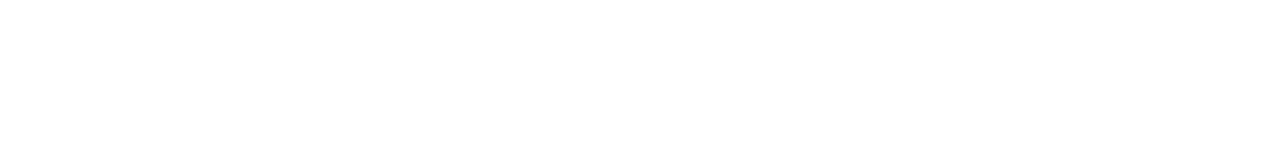
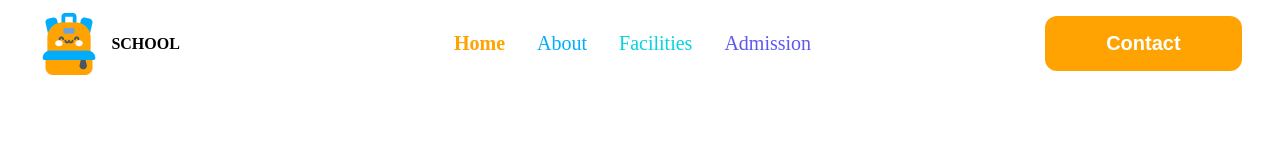
Before and after one commit to RahilLamisa/b11a2, a plain HTML site: page index.html in a window 1280 px wide. Drawn offline with Linux system fonts and the light colour scheme.

Commit message:
navbar done

```diff
--- a/index.html
+++ b/index.html
@@ -1,11 +1,35 @@
 <!DOCTYPE html>
 <html lang="en">
-<head>
-    <meta charset="UTF-8">
-    <meta name="viewport" content="width=device-width, initial-scale=1.0">
+  <head>
+    <meta charset="UTF-8" />
+    <meta name="viewport" content="width=device-width, initial-scale=1.0" />
     <title>B11A2</title>
-</head>
-<body>
-
-</body>
+    <link rel="stylesheet" href="style.css" />
+  </head>
+  <body>
+    <header>
+      <section>
+        <nav class="quicksand">
+            <div class="div1">
+              <img src="assets/logo.png" alt="a kids school bag logo" />
+              <p class="p1">SCHOOL</p>
+            </div>
+            <div class="div2">
+              <ul class="ul1">
+                <li><a href="" class="li1">Home</a></li>
+                <li><a href="" class="li2">About</a></li>
+                <li><a href="" class="li3">Facilities</a></li>
+                <li><a href="" class="li4">Admission</a></li>
+              </ul>
+            </div>
+            <div class="div3">
+                <button class="btn1">Contact</button>
+            </div>
+            <div class="div4">
+                <img src="assets/hamburger-menu-4.png" alt="hamburger menubar">
+            </div>
+          </nav>
+      </section>
+    </header>
+  </body>
 </html>
--- /dev/null
+++ b/style.css
@@ -0,0 +1,106 @@
+*{
+    margin: 0
+}
+/* font  */
+@import url('https://fonts.googleapis.com/css2?family=Quicksand:wght@300..700&display=swap');
+.quicksand {
+  font-family: "Quicksand", serif;
+  font-optical-sizing: auto;
+  font-weight: 300;
+  font-style: normal;
+}
+/* header style */
+/* header{
+
+} */
+section{
+    width: 100%;
+
+}
+nav{
+    margin-top: 1vw;
+    display: flex;
+    justify-content: space-between;
+    align-items: center;
+    padding: 0 3vw;
+}
+.div1{
+    display: flex;
+    gap: 11px;
+    justify-content: center;
+    align-items: center;
+}
+.p1{
+    font-size: 16px;
+font-weight: 700;
+}
+ul{
+    display: flex;
+    gap: 32px;
+}
+.ul1{
+    list-style-type: none ;
+}
+.ul1 > li > a{
+    text-decoration: none;
+}
+.li1{
+    color: rgb(254, 163, 1);
+    font-weight: 700;
+    font-size: 20px;
+}
+.li2{
+    color: rgb(1, 172, 253);
+    font-weight: 500;
+    font-size: 20px;
+}
+.li3{
+    color: rgb(5, 212, 223);
+    font-weight: 500;
+    font-size: 20px;
+}
+.li4{
+    color: rgb(93, 88, 239);
+    font-weight: 500;
+    font-size: 20px;
+}
+.btn1{
+    color: white;
+    font-weight: 600;
+    font-size: 20px;
+    background: rgb(254, 163, 1);
+    border-radius: 12px;
+    border: none;
+    padding: 16px 61px;
+}
+
+/* media query */
+@media screen and (max-width:576px) {
+    .div2, .div3{
+        display: none;
+    }
+    section{
+        border:0.5px solid orange ;
+        width: 100%;
+        padding: 12px 0;
+    }
+
+    nav{
+        display: flex;
+        justify-content: space-between;
+        align-items: center;
+
+    }
+    .div4 > img{
+        width: 30px;
+        height: 30px;
+    }
+    .p1{
+        display: none;
+    }
+}
+@media screen and (min-width:576.1px){
+    .div4{
+        display: none;
+    }
+}
```
Also changed, not shown: assets/hamburger-menu-4.png (added).
